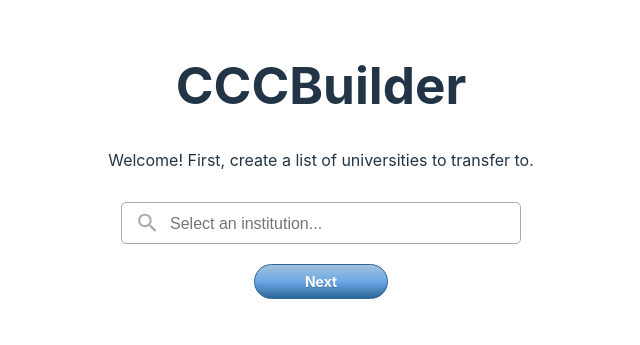
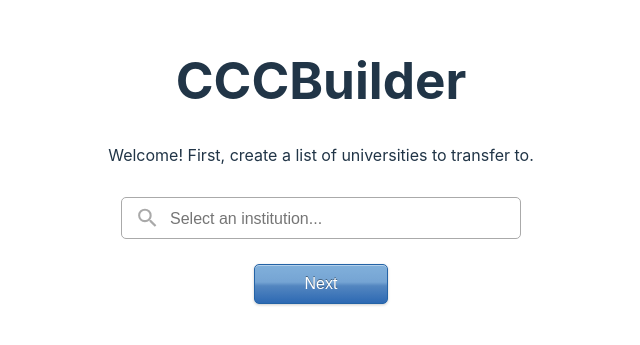
Before and after one commit to michaelrgarcia/ccc-builder, a React (Vite) app: page / in a window 1280 px wide. Shown: the part 239-584 px from the top of the page, without its empty margins (319-959 px from the left). Built offline with nearby package versions, Linux system fonts and the light colour scheme.

Commit message:
Fix next btn gradient

```diff
--- a/src/styles/App.css
+++ b/src/styles/App.css
@@ -3,33 +3,53 @@
 }
 
 .next {
-  background: linear-gradient(to bottom, #a2c2da 0%, #6ba8e5 50%, #2c6598 100%);
+  padding: 10px 50px;
+  margin-top: 25px;
+  font-family: Arial, sans-serif;
+  font-size: 16px;
   color: white;
+  text-shadow: 0 -1px 0 rgba(0, 0, 0, 0.4);
+  border: 1px solid #2463a6;
+  border-radius: 5px;
+  cursor: pointer;
 
-  border: 1px solid #2c6598;
-  border-radius: 20px;
-  padding: 8px 50px;
-  margin-top: 20px;
+  background: linear-gradient(
+    to bottom,
+    #81b0db 0%,
+    #75a4d3 45%,
+    #5386c0 55%,
+    #2d69b3 100%
+  );
 
-  font-size: 14px;
-  font-weight: bold;
-  text-shadow: 0px 1px 0px rgba(0, 0, 0, 0.2);
+  box-shadow: inset 0 1px 0 rgba(255, 255, 255, 0.4),
+    0 1px 3px rgba(0, 0, 0, 0.2);
 
-  cursor: pointer;
-  outline: none;
+  user-select: none;
 }
 
 .next:active {
-  background: linear-gradient(to bottom, #7dbaf5 0%, #357ab8 50%, #2c6598 100%);
-  box-shadow: inset 0 2px 4px 0 #000;
+  background: linear-gradient(
+    to bottom,
+    #6494cb 0%,
+    #75a4d3 45%,
+    #81b0db 55%,
+    #92bde4 100%
+  );
+  box-shadow: inset 0 2px 4px rgba(0, 0, 0, 0.2),
+    0 1px 1px rgba(255, 255, 255, 0.8);
+  transform: translateY(1px);
 }
 
 .next:focus {
-  outline: 1px solid rgb(0, 0, 0);
+  outline: 2px solid rgb(0, 0, 0);
 }
 
 .next:hover {
-  background: linear-gradient(to bottom, #c4e2f9 0%, #7dbaf5 50%, #357ab8 100%);
-  border: 1px solid #2c6598;
-  border-radius: 20px;
+  background: linear-gradient(
+    to bottom,
+    #92bde4 0%,
+    #86b1db 45%,
+    #6494cb 55%,
+    #3d77bc 100%
+  );
 }
```
